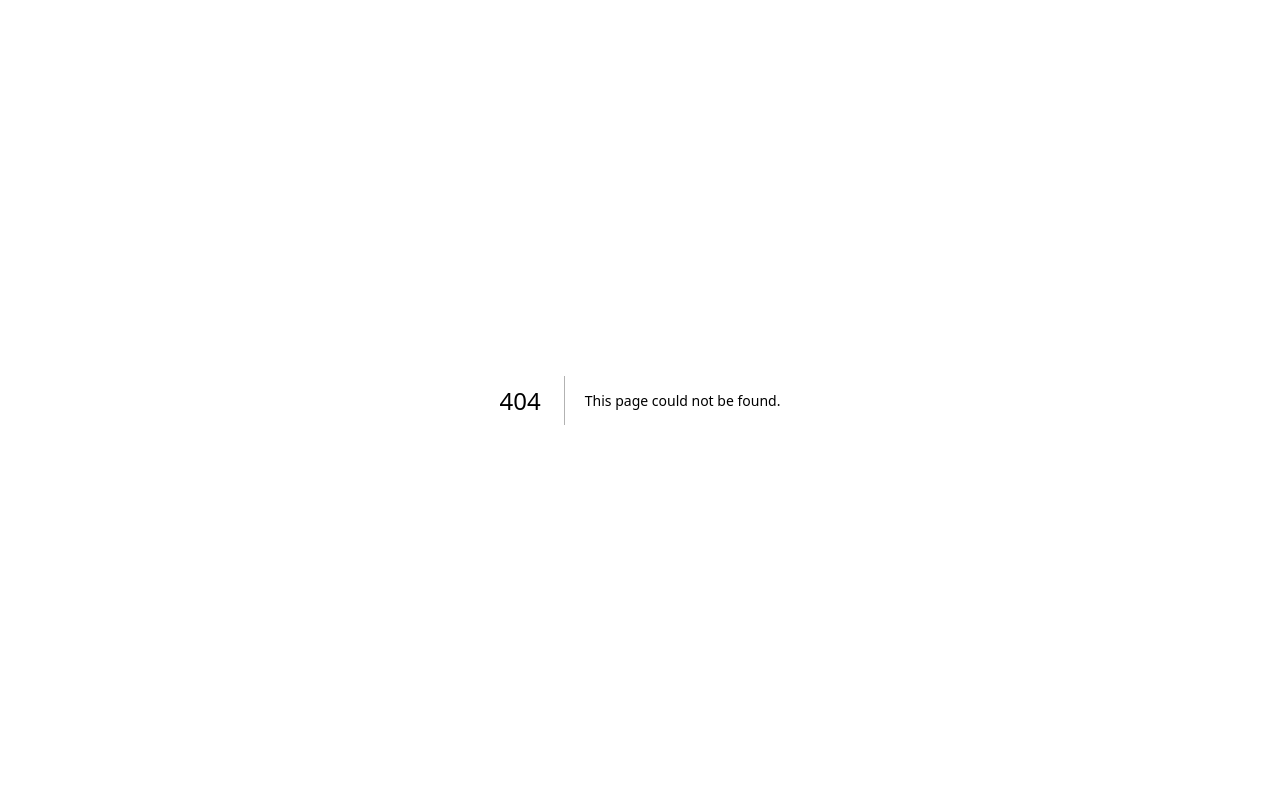
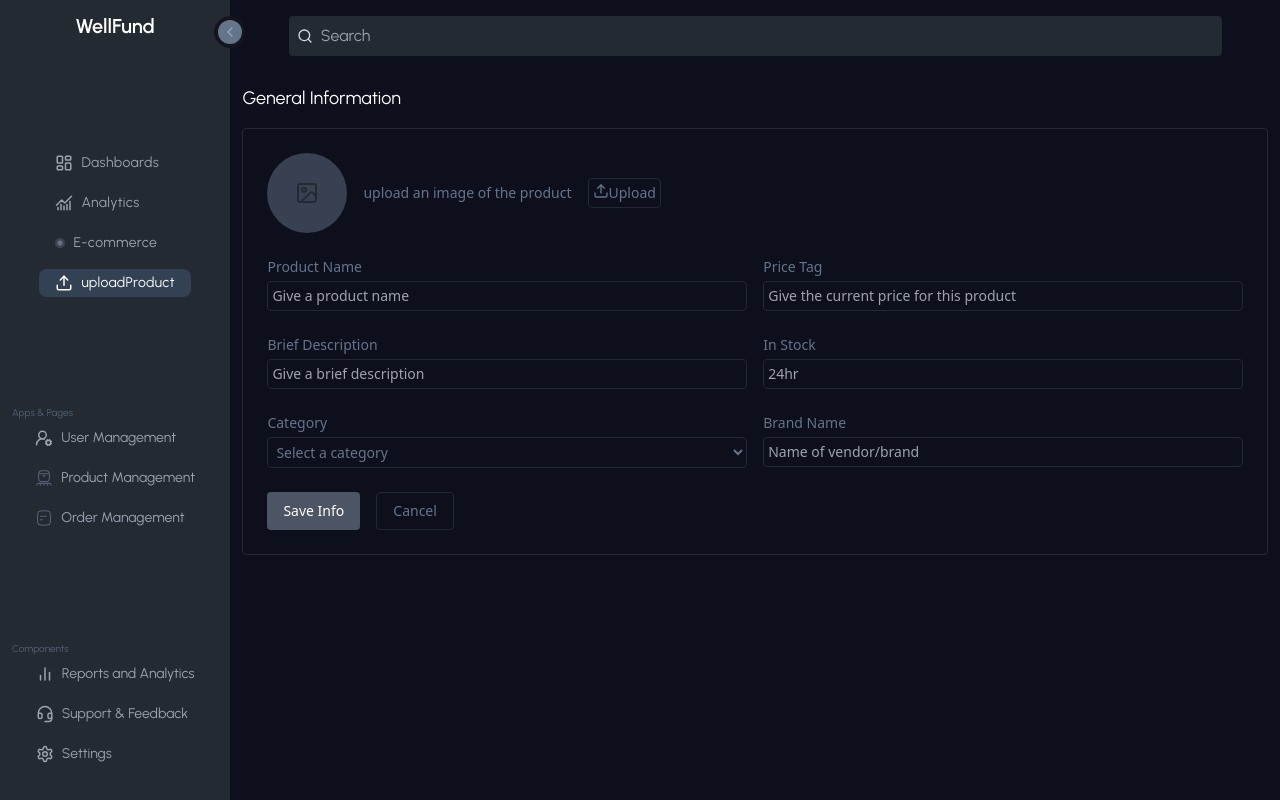
Before and after one commit to Build-Bridge/WellFund, a Next.js app: page /uploadProduct in a window 1280 px wide. Before the commit this address had no page. Built offline with nearby package versions, Linux system fonts and the light colour scheme.

Commit message:
Upload product page added

```diff
--- /dev/null
+++ b/src/app/(main)/(routes)/uploadProduct/page.tsx
@@ -0,0 +1,75 @@
+import { Image, Upload } from "lucide-react";
+
+const uploadProduct = () => {
+    return (
+        <section className="w-full h-full bg-[#0E0F1D] text-white flex flex-col p-3">
+            <h2 className="text-lg mb-4">General Information</h2>
+
+            <div className="w-full flex flex-col border border-[#242A32] p-6 rounded text-[#64748B] font-sans text-sm mx-auto gap-y-6 placeholder:text-sm placeholder-shown:text-sm">
+
+                {/* Image upload */}
+                <div className="flex items-center space-x-4">
+                    <div className="bg-gray-700 w-20 h-20 rounded-full flex items-center justify-center">
+                    <Image className="text-[#242A32]"/>
+                    </div>
+                        <span className="text-sm">upload an image of the product</span>
+                    <button className="bg-transparent border border-gray-800 text-sm p-1 rounded flex">
+                        <Upload className="w-4 h-4 text-[#64748B]"/>
+                        Upload
+                    </button>
+                </div>
+
+                {/* Product Name & Price */}
+                <div className="grid grid-cols-2 gap-4">
+                    <div>
+                        <label className="block mb-1">Product Name</label>
+                        <input type="text" className="bg-transparent border border-gray-800 p-1 rounded w-full" placeholder="Give a product name" />
+                    </div>
+                    <div>
+                        <label className="block mb-1">Price Tag</label>
+                        <input type="text" className="bg-transparent border border-gray-800 p-1 rounded w-full" placeholder="Give the current price for this product" />
+                    </div>
+                </div>
+
+                {/* Description & Stock */}
+                <div className="grid grid-cols-2 gap-4">
+                    <div>
+                        <label className="block mb-1">Brief Description</label>
+                        <input type="text" className="bg-transparent border border-gray-800 p-1 rounded w-full" placeholder="Give a brief description" />
+                    </div>
+                    <div>
+                        <label className="block mb-1">In Stock</label>
+                        <input type="text" className="bg-transparent border border-gray-800 p-1 rounded w-full" placeholder="24hr" />
+                    </div>
+                </div>
+
+                {/* Category & Brand Name */}
+                <div className="grid grid-cols-2 gap-4">
+                    <div>
+                        <label className="block mb-1">Category</label>
+                        <select className="bg-transparent border border-gray-800 p-1 rounded w-full">
+                            <option>Select a category</option>
+                            {/* Add more categories as needed */}
+                        </select>
+                    </div>
+                    <div>
+                        <label className="block mb-1">Brand Name</label>
+                        <input type="text" className="bg-transparent border border-gray-800 p-1 rounded w-full" placeholder="Name of vendor/brand" />
+                    </div>
+                </div>
+
+                {/* Save and Cancel Buttons */}
+                <div className="flex justify-start space-x-4">
+                    <button className="bg-gray-600 px-4 py-2 rounded hover:bg-gray-500 text-white">
+                        Save Info
+                    </button>
+                    <button className="bg-transparent border border-gray-800 px-4 py-2 rounded hover:bg-gray-600">
+                        Cancel
+                    </button>
+                </div>
+            </div>
+        </section>
+    );
+};
+
+export default uploadProduct
```
